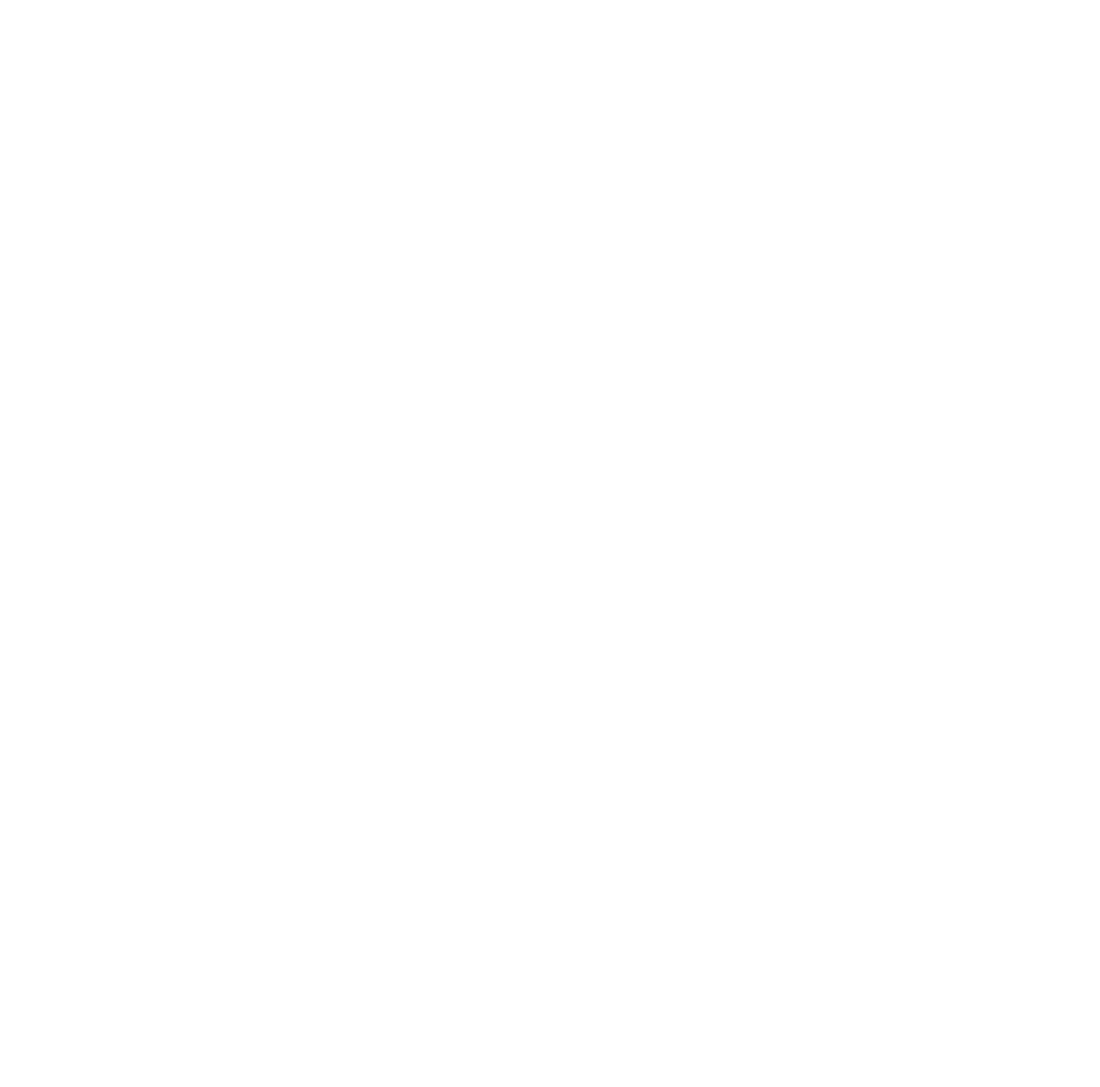
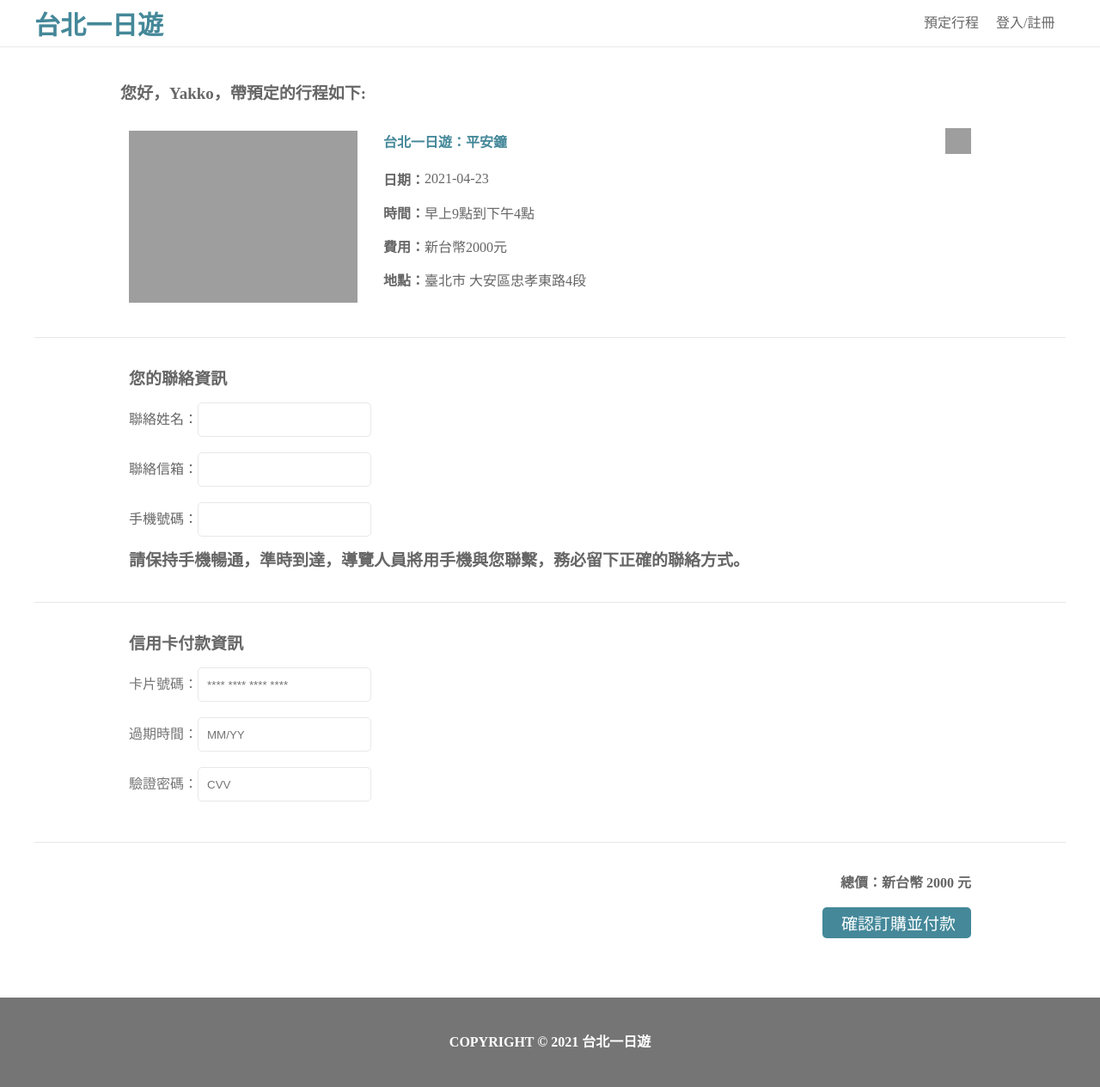
Before and after one commit to rfv406406/TaipeiTrip, a Flask app: page /booking in a window 1280 px wide. Before the commit the page is empty. Shown: the whole page at 86% size. Before the commit the page ends 800 px from the top, so only its background shows below. Run offline with Flask 3, Linux system fonts and the light colour scheme; grey boxes are pictures that could not be loaded.

Commit message:
Week5 RWD

```diff
--- a/app.py
+++ b/app.py
@@ -6,6 +6,7 @@
     static_folder = "static",
     static_url_path = "/static",
     )
+
 CORS(app, resources={r"/*": {"origins": "*"}})
 
 app.config["JSON_AS_ASCII"]=False
@@ -23,6 +24,8 @@
                               pool_size = 3,
                               **config)
 
+# JWT
+# ============================================================================================
 import jwt
 import datetime
 from datetime import datetime, timedelta
@@ -45,6 +48,8 @@
         return 'Token has expired'
     except jwt.InvalidTokenError:
         return 'Invalid token'
+
+# ============================================================================================
 
 # Pages
 @app.route("/")
@@ -268,7 +273,7 @@
     if request.method == "GET":
         try:
             auth_header = request.headers.get('Authorization')
-            token = auth_header.split(" ")[1]
+            token = auth_header.split(' ')[1]
             payload = decode_token(token)
 
             user_id = payload.get('id')
@@ -279,7 +284,36 @@
         except Exception:
             return jsonify(None), 400
 
+@app.route("/api/booking")
 
+def api_booking():
+    try:
+        data = request.json
+        name = data["signonName"]
+        email = data["signonEmail"]
+        password = data["signonPassword"]
+
+        connection = con.get_connection()
+        cursor = connection.cursor(dictionary=True)
+        cursor.execute("SELECT email FROM member WHERE email= %s", (email, ))
+        data = cursor.fetchone()
+
+        if data is None:
+            cursor.execute("INSERT INTO member(name, email, password) VALUES(%s, %s, %s)", (name, email, password))
+            connection.commit()
+            cursor.close()
+            connection.close()
+            return jsonify({"ok":True}), 200
+        else:
+            cursor.close()
+            connection.close()
+            return jsonify({"error": True,"message": "Email已經註冊帳戶"}), 400
+    except mysql.connector.Error:
+        if cursor:
+            cursor.close()
+        if connection:
+            connection.close()
+        return jsonify({"error": True,"message": "databaseError"}), 500
 
 app.run(debug=None, host="0.0.0.0", port=3000)
 # app.run(debug = True, port = 3000)
--- a/static/Week2CSS.css
+++ b/static/CSS/Week2CSS.css
@@ -72,7 +72,7 @@
     }
 
 .frame2{
-  background-image: url("101.png");
+  background-image: url("static/image/101.png");
   background-repeat: no-repeat;
   background-size:cover;
   display: flex;
--- /dev/null
+++ b/static/CSS/Week4CSS.css
@@ -0,0 +1,428 @@
+body{
+    margin:0;
+}
+
+.header{
+    display: flex;
+    height: 34px;
+    padding: 10px 360px 10px 360px;
+    justify-content: center;
+    align-items: center;
+    border-bottom: 1px solid #E8E8E8;
+    margin-bottom: 40px;
+}
+
+@media (max-width:1200px){
+    /*螢幕寬度小於1200，套用此區塊CSS*/
+.header{
+    width:90%;
+    padding: 10px 0 10px 0;
+    margin-left: 5%;
+}
+}
+
+@media (max-width:360px){
+.header{
+    padding: 10px 0 10px 10px;
+}
+}
+
+.header .title{
+    font-family: Noto Sans TC;
+    font-size: 30px;
+    font-weight: 700;
+    color: #489;
+    min-width: 150px;
+}
+
+.header .space{
+    display: flex;
+    justify-content: center;
+    align-items: flex-start;
+    min-width: 875px;
+}
+
+@media (max-width:1200px){
+    /*螢幕寬度小於1200，套用此區塊CSS*/
+    .header .space{
+        width: 90%;
+        min-width: 15px;
+    }
+}
+
+.header .button_plan{
+    display: flex;
+    height: 34px;
+    min-width:84px;
+    padding: 10px 10px;
+    align-items: center;
+    color: #666666;
+    background-color:#FFF;
+    border:transparent;
+    font-family: Noto Sans TC;
+    font-weight: 500;
+    font-size:16px;
+    line-height: 13.3px;
+}
+
+.frame-item-4{
+    display: flex;
+    height: 34px;
+    min-width:91px;
+    padding: 10px 10px;
+    align-items: center;
+    color: #666666;
+    background-color:#FFF;
+    border:transparent;
+    font-family: Noto Sans TC;
+    font-weight: 500;
+    font-size:16px;
+    line-height: 13.3px;
+      }
+
+.frame-item-5{
+    display: none;
+    height: 34px;
+    min-width:91px;
+    padding: 10px 10px;
+    align-items: center;
+    color: #666666;
+    background-color:#FFF;
+    border:transparent;
+    font-family: Noto Sans TC;
+    font-weight: 500;
+    font-size:16px;
+    line-height: 13.3px;
+    }
+
+.header_line{
+    display: flex;
+    justify-content: flex-start;
+    align-items: center;
+    margin:auto;
+    width: 1000px;
+    height: 17px;
+    padding: 5px 0;
+    color: #666;
+    font-family: Noto Sans TC;
+    font-size: 19px;
+    font-style: normal;
+    font-weight: 700;
+    line-height: 16px;
+    margin-bottom: 30px;
+}
+
+@media (max-width:1200px){
+    /*螢幕寬度小於1200，套用此區塊CSS*/
+.header_line{
+    width:90%;
+}
+}
+
+.infors_container{
+    display: flex;
+    justify-content: flex-start;
+    width: 980px;
+    height: 200px;
+    gap: 30px;
+    margin:auto;
+}
+
+@media (max-width:1200px){
+    /*螢幕寬度小於1200，套用此區塊CSS*/
+.infors_container{
+    width:90%;
+}
+}
+
+@media (max-width:600px){
+    /*螢幕寬度小於1200，套用此區塊CSS*/
+.infors_container{
+    width:90%;
+    height:100%;
+    flex-wrap: wrap;
+    flex-basis: calc(80%);
+}
+}
+
+.attraction_image{
+    width: 266px;
+    height: 200px
+}
+
+@media (max-width:600px){
+    .attraction_image{
+        width: 100%;
+        height: 256px;
+        margin:auto;
+    }
+    }
+
+.attraction_image img{
+    width: 266px;
+    height: 200px
+}
+
+@media (max-width:600px){
+.attraction_image img{
+    width: 100%;
+    height: 100%;
+    object-fit: cover;
+}
+}
+
+.booking_infor{
+    width: 700px;
+    height: 185px;
+    display: flex;
+    flex-direction: column;
+    justify-content: space-between;
+}
+
+@media (max-width:600px){
+.booking_infor{
+    width: 100%;
+    height: 100%;
+}
+}
+
+.booking_infor .infor_title{
+    width: 100%;
+    height: 24px;
+    display: flex;
+    justify-content: space-between;
+    align-items: center;
+    color: #489;
+    font-family: Noto Sans TC;
+    font-size: 16px;
+    font-style: normal;
+    font-weight: 700;
+    margin-bottom: 5px;
+}
+
+.booking_infor .delete_icon_1{
+    background-image: url("icon_delete.png");
+    background-size: cover;
+    display: flex;
+    justify-content: center;
+    align-items: center;
+    width: 30px;
+    height: 30px;
+    background-color: #FFF;
+    border: 1px solid transparent;
+}
+
+@media (max-width:600px){
+.booking_infor .delete_icon_1{
+    display: none;
+}
+}
+
+.booking_infor .delete_icon_2{
+    background-image: url("icon_delete.png");
+    background-size: cover;
+    display: none;
+    justify-content: center;
+    align-items: center;
+    width: 30px;
+    height: 30px;
+    background-color: #FFF;
+    border: 1px solid transparent;
+    align-self: flex-end;
+}
+
+@media (max-width:600px){
+.booking_infor .delete_icon_2{
+    display: flex;
+}
+}
+
+
+.booking_infor .infor_title_2{
+    width: 100%;
+    height: 24px;
+    display: flex;
+    align-items: center;
+    white-space: nowrap;
+    color: #666;
+    font-family: Noto Sans TC;
+    font-size: 16px;
+    font-style: normal;
+    font-weight: 700;
+    margin-top: 15px;
+}
+
+.booking_infor .text{
+    width: 100%;
+    height: 24px;
+    display: flex;
+    align-items: center;
+    color: #666;
+    font-family: Noto Sans TC;
+    font-size: 16px;
+    font-style: normal;
+    font-weight: 500;
+}
+
+.separator_container{
+    display: flex;
+    justify-content: center;
+    align-items: center;
+    margin-top: 40px;
+    margin-bottom: 40px;
+}
+
+.separator{
+    width: 1200px;
+    height: 1px;
+    background-color: #E8E8E8;
+}
+
+@media (max-width:1200px){
+.separator{
+    width: 90%;
+}
+}
+
+.connection_infor_container{
+    margin:auto;
+    width: 980px;
+    height: 227px;
+    color: #666;
+    font-family: Noto Sans TC;
+    font-size: 19px;
+    font-style: normal;
+    font-weight: 700;
+    line-height: 16px;
+}
+
+@media (max-width:1200px){
+    /*螢幕寬度小於1200，套用此區塊CSS*/
+.connection_infor_container{
+    width: 90%;
+    height: 100%;
+    line-height: 1.2;
+}
+}
+
+.connection_infor_container .text{
+    min-width: 81px;
+    height: 38px;
+    display: flex;
+    align-items: center;
+    white-space: nowrap;
+    color: #666;
+    font-family: Noto Sans TC;
+    font-size: 16px;
+    font-style: normal;
+    font-weight: 500;
+    margin-bottom: 20px;
+}
+
+.connection_infor{
+    width: 100%;
+    height: 175px;
+    margin-top: 20px;
+}
+
+.connection_infor .input{
+    width: 180px;
+    height: 18px;
+    padding: 10px;
+    color: #000;
+    border-radius: 5px;
+    border: #E8E8E8 solid 1px;
+}
+
+.payment_infor_container{
+    margin:auto;
+    width: 980px;
+    height: 198px;
+    color: #666;
+    font-family: Noto Sans TC;
+    font-size: 19px;
+    font-style: normal;
+    font-weight: 700;
+    line-height: 16px;
+}
+
+@media (max-width:1200px){
+    /*螢幕寬度小於1200，套用此區塊CSS*/
+.payment_infor_container{
+    width:90%;
+}
+}
+
+.payment_infor_container .text{
+    min-width: 81px;
+    height: 38px;
+    display: flex;
+    align-items: center;
+    white-space: nowrap;
+    color: #757575;
+    font-family: Noto Sans TC;
+    font-size: 16px;
+    font-style: normal;
+    font-weight: 500;
+    margin-bottom: 20px;
+}
+
+.payment_infor_container .input{
+    width: 180px;
+    height: 18px;
+    padding: 10px;
+    color: #757575;
+    border-radius: 5px;
+    border: #E8E8E8 solid 1px;
+}
+
+.payment{
+    display: flex;
+    width: 980px;
+    height: 100px;
+    margin:auto;
+    flex-direction: column;
+    align-items: flex-end;
+    gap: 22px;
+    color: #666;
+    font-family: Noto Sans TC;
+    font-size: 16px;
+    font-style: normal;
+    font-weight: 700;
+    line-height: 13.3px;
+    margin-bottom: 40px;
+}
+
+@media (max-width:1200px){
+    /*螢幕寬度小於1200，套用此區塊CSS*/
+    .payment{
+    width: 90%;
+}
+}
+
+.payment .pay_button{
+    width: 173px;
+    height: 36px;
+    padding: 10px 20px;
+    border-radius: 5px;
+    border-color: transparent;
+    background-color: #489;
+    color: #FFF;
+    font-family: Noto Sans TC;
+    font-size: 19px;
+    font-style: normal;
+    font-weight: 400;
+    line-height: 16px;
+    white-space: nowrap;
+}
+
+.footer{
+    display: flex;
+    background-color:#757575;
+    flex-direction: column;
+    justify-content: center;
+    align-items: center;
+    width: 100%;
+    height: 104px;
+    margin: 0;
+  }
--- a/templates/attraction.html
+++ b/templates/attraction.html
@@ -4,7 +4,7 @@
     <meta charset="UTF-8">
     <meta name="viewport" content="width=device-width, initial-scale=1.0">
     <title>Attraction</title>
-    <link rel="stylesheet" type="text/css" href="../static/Week3CSS.css" />
+    <link rel="stylesheet" type="text/css" href="static/CSS/Week3CSS.css" />
 </head>
 <body>
     <div class="header">
--- a/templates/booking.html
+++ b/templates/booking.html
@@ -0,0 +1,67 @@
+<!DOCTYPE html>
+<html lang="en">
+<head>
+    <meta charset="UTF-8">
+    <meta name="viewport" content="width=device-width, initial-scale=1.0">
+    <title>Booking</title>
+    <link rel="stylesheet" type="text/css" href="static/CSS/Week4CSS.css" />
+</head>
+<body>
+    <div class="header">
+        <h2 class="title" id="Title">台北一日遊</h2>
+        <div class="space"></div>
+        <button class="button_plan">預定行程</button>
+        <button class="frame-item-4">登入/註冊</button>
+        <button class="frame-item-5">登出系統</button>
+    </div>
+    <div class="header_line">
+        您好，<span id="user_name">Yakko</span>，帶預定的行程如下:
+    </div>
+    <main class="infors_container">
+        <div class="attraction_image">
+            <img src="https://www.travel.taipei/d_upload_ttn/sceneadmin/pic/11000848.jpg">
+        </div>
+        <div class="booking_infor">
+            <div class="infor_title"><span>台北一日遊：<span id="infor_name">平安鐘</span></span><button class="delete_icon_1"></button></div>
+            <div class="infor_title_2">日期：<span class="text" id="infor_date">2021-04-23</span></div>
+            <div class="infor_title_2">時間：<span class="text" id="infor_time">早上9點到下午4點</span></div>
+            <div class="infor_title_2">費用：<span class="text" id="infor_price">新台幣2000元</span></div>
+            <div class="infor_title_2">地點：<span class="text" id="infor_location">臺北市 大安區忠孝東路4段</span></div>
+            <button class="delete_icon_2"></button>
+        </div>
+    </main>
+    <div class="separator_container">
+        <div class="separator"></div>
+    </div>
+    <div class="connection_infor_container">
+        <span>您的聯絡資訊</span>
+        <form class="connection_infor">
+            <div class="text">聯絡姓名：<input class="input" type="text" name="connection_name"></div>
+            <div class="text">聯絡信箱：<input class="input" type="text" name="connection_email"></div>
+            <div class="text">手機號碼：<input class="input" type="number" name="connection_phone"></div>
+        </form>
+        <div>請保持手機暢通，準時到達，導覽人員將用手機與您聯繫，務必留下正確的聯絡方式。</div>
+    </div>
+    <div class="separator_container">
+        <div class="separator"></div>
+    </div>
+    <div class="payment_infor_container">
+        <span>信用卡付款資訊</span>
+        <form class="connection_infor">
+            <div class="text">卡片號碼：<input class="input" type="number" name="connection_name" placeholder="**** **** **** ****"></div>
+            <div class="text">過期時間：<input class="input" type="number" name="connection_name" placeholder="MM/YY"></div>
+            <div class="text">驗證密碼：<input class="input" type="text" name="connection_name" placeholder="CVV"></div>
+        </form>
+    </div>
+    <div class="separator_container">
+        <div class="separator"></div>
+    </div>
+    <div class="payment">
+        <span>總價：<span>新台幣 2000 元</span></span>
+        <button class="pay_button">確認訂購並付款</button>
+    </div>
+    <div class="footer">
+        <div style="font-size: 16px; font-style: normal; font-weight: 700; line-height: 13.3px; color:#FFF">COPYRIGHT © 2021 台北一日遊</div>
+    </div>
+</body>
+</html>
--- a/templates/index.html
+++ b/templates/index.html
@@ -3,8 +3,8 @@
     <head>
         <meta name="viewport" content="width=device-width, initial-scale=1.0, minimum-scale=1">
         <meta charset="utf-8"/>
-        <title>網頁切版</title>
-        <link rel="stylesheet" type="text/css" href="../static/Week2CSS.css" />
+        <title>Taipei Attraction</title>
+        <link rel="stylesheet" type="text/css" href="static/CSS/Week2CSS.css" />
     </head>
     <body>
         <div class="frame">
```
Also changed, not shown: static/CSS/Week3CSS.css (renamed from static/Week3CSS.css), static/image/101.png (renamed from static/101.png), static/image/bg.svg (renamed from static/bg.svg), static/image/button-left-Hovered.png (renamed from static/button-left-Hovered.png), static/image/button-left.png (renamed from static/button-left.png), static/image/button-right-Hovered.png (renamed from static/button-right-Hovered.png), static/image/button-right.png (renamed from static/button-right.png), static/image/icon_close.png (renamed from static/icon_close.png), static/image/icon_delete.png (added), static/image/search_bg.png (renamed from static/search_bg.png), static/image/search_bg.svg (renamed from static/search_bg.svg), static/image/search_icon.png (renamed from static/search_icon.png), static/image/timebtnempty.jpg (renamed from static/timebtnempty.jpg), static/image/timebtnfill.png (renamed from static/timebtnfill.png).
